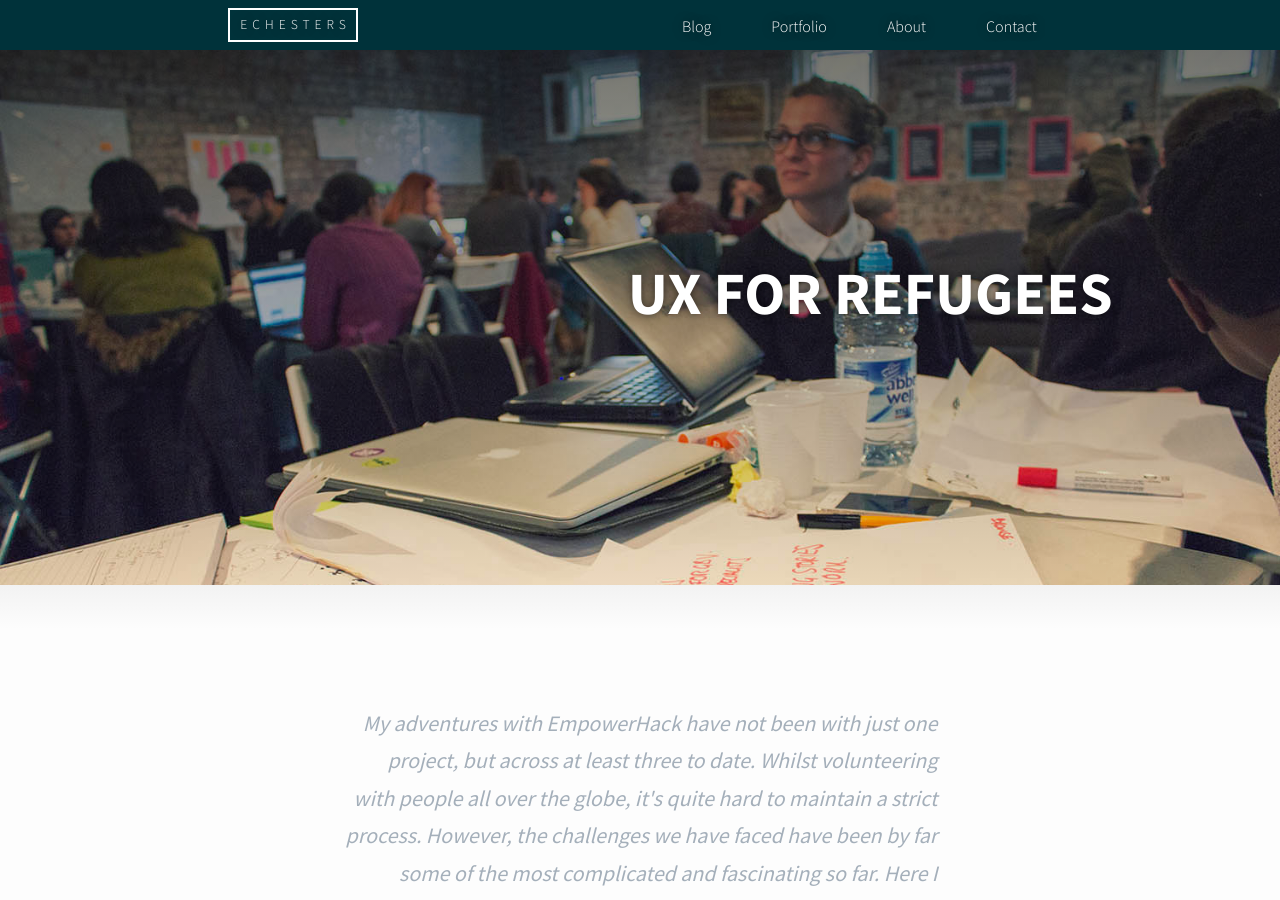
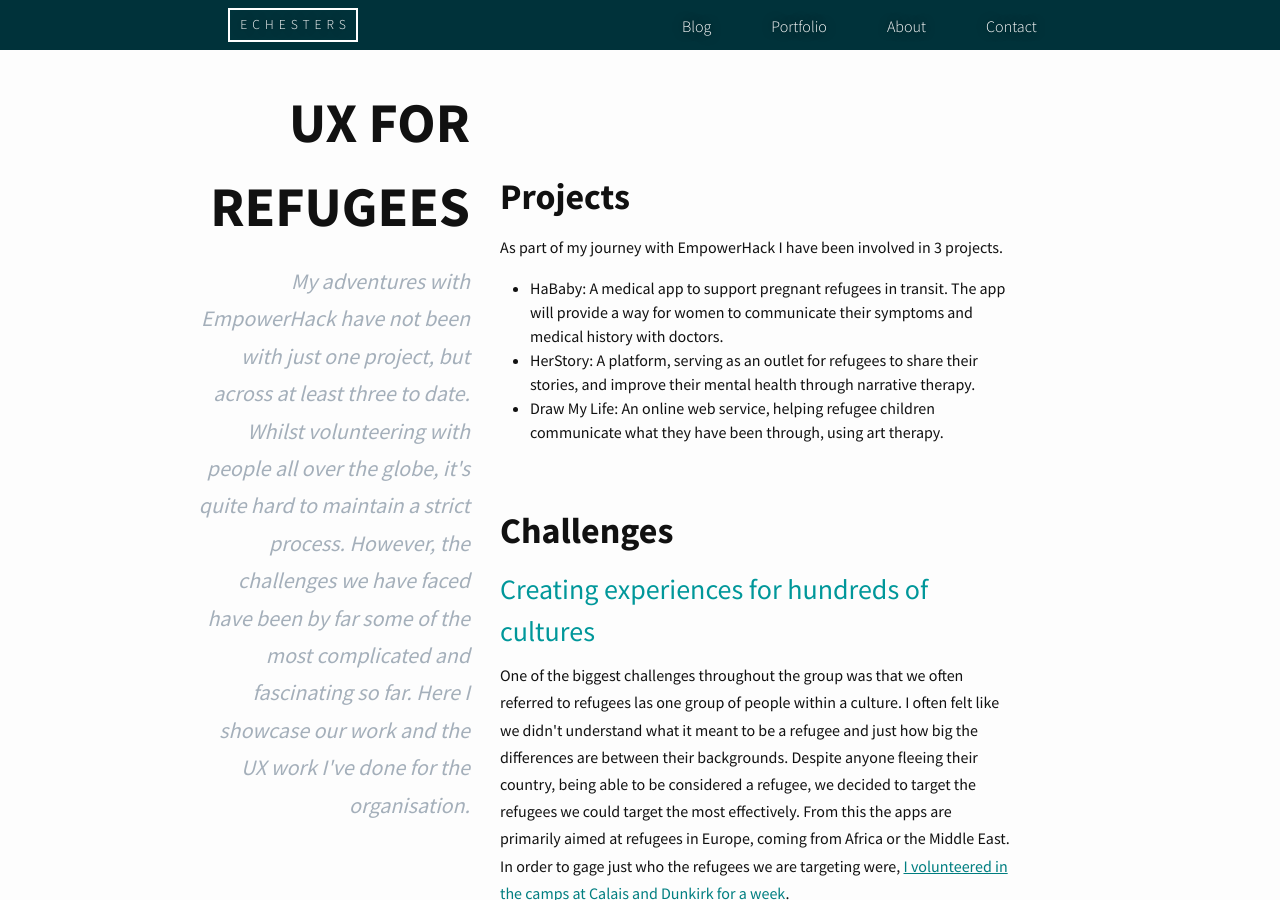
Before and after one commit to EChesters/echesters.github.io, a Jekyll site: the page built from pages/empowerhack.html, in a window 1280 px wide and 900 px high. Built offline with Jekyll 4.4.1, drawn with Linux system fonts in a browser that asks for light colours; nearby versions of some CDN libraries.

Commit message:
Remove old case study layout - changed all case studies to use correct layout

```diff
--- a/_layouts/case-study.html
+++ b/_layouts/case-study.html
@@ -1,23 +1,17 @@
 ---
 layout: default
 ---
-<header class="intro-header" style="background-image: url('{{ page.image }}')">
-    <div class="container">
-        <div class="row">
-            <div class="col-lg-9 col-lg-offset-2 col-md-10 col-md-offset-1">
-                <div class="page-heading">
-                    <h1 class="portfolio-title">{{ page.title }}</h1>
-                </div>
-            </div>
-        </div>
+<div class="nav-margin">
+  <div class="col-xs-12 col-md-9 position central">
+    <div class="col-xs-12 col-md-4" id="project-title">
+      <h1 class="portfolio-title">{{ page.title }}</h1>
+      <p class="summary">{{ page.summary }}</p>
     </div>
-</header>
 
-<div id="case-study" class="col-xs-12 content">
-  <div class="col-xs-12 col-sm-10 col-md-9 col-lg-6 position central">
-    <section>
-      <p class="summary">{{ page.summary }}</p>
-    </section>
-    {{ content }}
+    <div class="col-xs-12 col-md-7" id="project-content">
+      <section>
+        {{ content }}
+      </section>
+    </div>
   </div>
 </div>
--- a/pages/a-world-at-school.html
+++ b/pages/a-world-at-school.html
@@ -1,5 +1,5 @@
 ---
-layout: case-study-2
+layout: case-study
 title: A World at School
 image: /images/portfolio/awas/awas-petition-3.jpg
 summary: As a senior UX consultant on a 5 week project, I ran our inception, designed the high fidelity mockups and created the stories for our 4 person team
--- a/pages/cognia.html
+++ b/pages/cognia.html
@@ -1,7 +1,7 @@
 ---
 title: Cognia
 image: /images/portfolio/cognia/gunther-wide.jpg
-layout: case-study-2
+layout: case-study
 summary: In house project to design and build the whole experience of our API.
 ---
 
--- a/pages/draw-my-life.html
+++ b/pages/draw-my-life.html
@@ -1,7 +1,7 @@
 ---
 title: Draw My Life
 image: /images/portfolio/empowerhack/eh-3.jpg
-layout: case-study-2
+layout: case-study
 summary: My UX adventures, crafting and building an experience for refugee children, helping them express what they've been through, using drawing.
 ---
 
--- a/pages/redeye-research.html
+++ b/pages/redeye-research.html
@@ -1,7 +1,7 @@
 ---
 title: RedEye - Research
 image: /images/portfolio/redeye/redeye1.jpg
-layout: case-study-2
+layout: case-study
 summary: As a RedEye employee, I am a user experience consultant, conducting research, crafting new journeys and designs for our clients.
 ---
 
--- a/pages/thoughtworks.html
+++ b/pages/thoughtworks.html
@@ -1,7 +1,7 @@
 ---
 title: ThoughtWorks
 image: /images/portfolio/tw/banner.jpg
-layout: case-study-2
+layout: case-study
 summary: For two and a half months I worked with ThoughtWorks.com reviewing and researching their accessibility. With stakeholders from Brazil to India and in between, I helped research, design, build and monitor accessibility.
 ---
 
```
Also changed, not shown: _layouts/case-study-2.html (deleted, +0 -17 lines).
